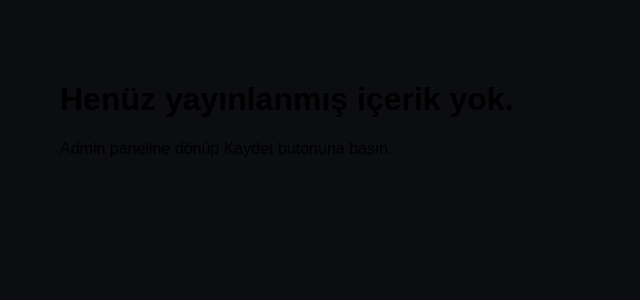
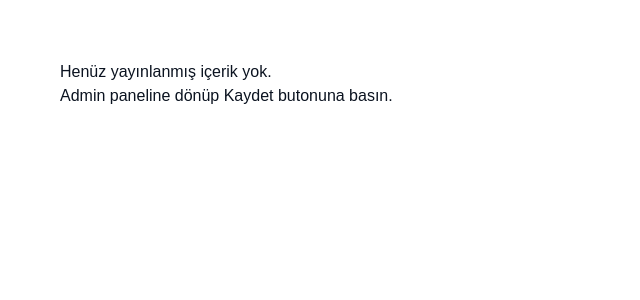
Before and after one commit to akindursuun/new, a Next.js app: page /preview in a window 1280 px wide. Shown: the top 300 px of the page, without its empty margins (0-640 px from the left). Built offline with nearby package versions, Linux system fonts and the light colour scheme.

Commit message:
Add premium corporate styles

```diff
--- a/src/app/globals.css
+++ b/src/app/globals.css
@@ -1,82 +1,7 @@
-:root{
-  --panel:#111318;
-  --panel-soft:#171a21;
-  --panel-border:rgba(255,255,255,.08);
-  --panel-text:#f3f5f7;
-  --panel-muted:#8d94a1;
-  --brand:#7c5cff;
-}
-*{box-sizing:border-box}
-html,body{margin:0;min-height:100%;background:#0b0d11}
-body{font-family:Inter,ui-sans-serif,system-ui,-apple-system,BlinkMacSystemFont,"Segoe UI",sans-serif}
-button,input{font:inherit}
-button{cursor:pointer}
-.builder-shell{height:100vh;display:flex;flex-direction:column;background:#0b0d11;color:var(--panel-text);overflow:hidden}
-.builder-topbar{height:68px;flex:0 0 68px;display:grid;grid-template-columns:1fr auto 1fr;align-items:center;gap:20px;padding:0 16px;border-bottom:1px solid var(--panel-border);background:rgba(17,19,24,.97);backdrop-filter:blur(16px);z-index:20}
-.builder-brand{display:flex;align-items:center;gap:10px}
-.builder-brand>div{display:flex;flex-direction:column}
-.builder-brand strong{font-size:14px;letter-spacing:-.02em}
-.builder-brand small{font-size:10px;color:var(--panel-muted);margin-top:2px}
-.builder-mark{width:32px;height:32px;display:grid;place-items:center;border-radius:9px;background:linear-gradient(135deg,#9178ff,#5838f3);font-size:15px;font-weight:900;box-shadow:0 10px 25px rgba(89,56,243,.28)}
-.device-switcher,.top-actions{display:flex;align-items:center;gap:4px;padding:4px;border:1px solid var(--panel-border);border-radius:10px;background:#0d0f14}
-.device-switcher button,.top-actions button{border:0;background:transparent;color:#aab0bb;padding:8px 11px;border-radius:7px;font-size:11px;font-weight:650;transition:.16s ease}
-.device-switcher button:hover,.top-actions button:hover{background:#1b1e25;color:white}
-.top-actions{justify-self:end}
-.top-actions .primary-action{background:white;color:#101218}
-.top-actions .primary-action:hover{background:#eceef3;color:#101218}
-.builder-workspace{min-height:0;flex:1;display:grid;grid-template-columns:310px minmax(0,1fr)}
-.builder-sidebar{min-height:0;display:flex;flex-direction:column;border-right:1px solid var(--panel-border);background:var(--panel);overflow:hidden}
-.sidebar-tabs{display:grid;grid-template-columns:repeat(5,1fr);gap:3px;padding:10px;border-bottom:1px solid var(--panel-border)}
-.sidebar-tabs button{min-width:0;border:0;border-radius:7px;padding:8px 3px;background:transparent;color:#737b89;font-size:9px;font-weight:750;letter-spacing:.02em}
-.sidebar-tabs button.active{background:#242833;color:#fff}
-.sidebar-head{padding:15px 16px 12px;border-bottom:1px solid var(--panel-border);display:flex;flex-direction:column;gap:4px}
-.sidebar-head strong{font-size:12px}
-.sidebar-head small{font-size:10px;color:var(--panel-muted);line-height:1.45}
-.panel-host,.theme-panel{display:none;min-height:0;flex:1;overflow:auto}
-.panel-host.active,.theme-panel.active{display:block}
-.canvas-shell{position:relative;min-width:0;min-height:0;background:#252830;padding:14px;overflow:hidden}
-#gjs{height:100%!important;border-radius:10px;overflow:hidden;background:#fff;box-shadow:0 12px 40px rgba(0,0,0,.25)}
-.builder-loading{position:absolute;inset:14px;z-index:10;display:grid;place-items:center;background:#14171d;color:#aeb4bf;border-radius:10px;font-size:13px}
-.theme-panel{padding:16px}
-.theme-panel label{display:grid;grid-template-columns:1fr 38px;gap:7px 12px;align-items:center;padding:13px 0;border-bottom:1px solid var(--panel-border)}
-.theme-panel label span{font-size:11px;font-weight:650}
-.theme-panel label code{grid-column:1/-1;color:#777f8c;font-size:10px}
-.theme-panel input[type=color]{width:38px;height:32px;border:1px solid var(--panel-border);padding:2px;border-radius:8px;background:#0f1116}
-.theme-presets{display:grid;grid-template-columns:1fr 1fr;gap:7px;margin-top:18px}
-.theme-presets button,.danger-action{border:1px solid var(--panel-border);border-radius:8px;background:#1a1d24;color:#c9ced7;padding:10px;font-size:10px}
-.theme-presets button:hover{background:#232731;color:white}
-.danger-action{width:100%;margin-top:18px;color:#ff9a9a;border-color:rgba(255,100,100,.17);background:rgba(255,70,70,.06)}
-.danger-action:hover{background:rgba(255,70,70,.12)}
-/* GrapesJS dark integration */
-.gjs-one-bg{background-color:#111318!important}
-.gjs-two-color{color:#aeb4bf!important}
-.gjs-three-bg{background-color:#7c5cff!important;color:#fff!important}
-.gjs-four-color,.gjs-four-color-h:hover{color:#927cff!important}
-.gjs-blocks-c{display:grid!important;grid-template-columns:1fr 1fr;gap:7px;padding:10px!important}
-.gjs-block{width:auto!important;min-height:72px!important;margin:0!important;padding:10px 8px!important;border-radius:9px!important;border:1px solid rgba(255,255,255,.07)!important;box-shadow:none!important;background:#191c23!important;color:#b7bdc8!important;transition:.15s ease!important}
-.gjs-block:hover{background:#222630!important;color:white!important;transform:translateY(-1px)}
-.gjs-block-label{font-size:9px!important;font-weight:650!important;line-height:1.3!important}
-.gjs-block-category .gjs-title,.gjs-sm-sector-title{background:#12151a!important;border-bottom:1px solid rgba(255,255,255,.06)!important;padding:10px 12px!important;font-size:10px!important;font-weight:750!important;letter-spacing:.02em!important}
-.gjs-sm-sector{border-bottom:1px solid rgba(255,255,255,.06)!important}
-.gjs-sm-properties{padding:8px!important}
-.gjs-sm-property{font-size:10px!important}
-.gjs-sm-label{font-size:9px!important;color:#8c94a2!important}
-.gjs-field{background:#1c2028!important;border:1px solid rgba(255,255,255,.06)!important;color:#e1e5eb!important;border-radius:6px!important}
-.gjs-field input,.gjs-field select{color:#e1e5eb!important}
-.gjs-layer{background:#15181e!important;border-bottom:1px solid rgba(255,255,255,.05)!important}
-.gjs-layer-title{font-size:10px!important}
-.gjs-trt-trait{padding:8px 10px!important}
-.gjs-trt-trait__wrp-label{font-size:9px!important;color:#8d94a1!important}
-.gjs-cv-canvas{width:100%!important;height:100%!important;top:0!important}
-.gjs-frame-wrapper{background:#e9eaed}
-.gjs-pn-panels{display:none!important}
-@media(max-width:1000px){
- .builder-workspace{grid-template-columns:260px minmax(0,1fr)}
- .builder-topbar{grid-template-columns:auto 1fr}
- .device-switcher{display:none}
-}
-@media(max-width:720px){
- .builder-workspace{grid-template-columns:220px minmax(0,1fr)}
- .top-actions button:nth-child(-n+2){display:none}
- .builder-brand small{display:none}
-}
+@import "tailwindcss";
+:root{--ink:#0b1320;--muted:#697386;--line:#e7e9ee;--brand:#c89b5a;--paper:#f6f4ef}
+*{box-sizing:border-box}html{scroll-behavior:smooth}body{margin:0;color:var(--ink);background:#fff;font-family:Arial,Helvetica,sans-serif}a{text-decoration:none;color:inherit}
+.container{width:min(1240px,calc(100% - 40px));margin:0 auto}.eyebrow{font-size:11px;letter-spacing:.2em;font-weight:700;color:#8b6a39;text-transform:uppercase}.display{font-size:clamp(54px,7vw,110px);line-height:.92;letter-spacing:-.065em}.section-title{font-size:clamp(38px,5vw,72px);line-height:.98;letter-spacing:-.05em}.muted{color:var(--muted)}
+.hero-grid{display:grid;grid-template-columns:1.08fr .92fr;gap:36px;align-items:end}.visual{min-height:640px;border-radius:2px;background:linear-gradient(145deg,#0d1b2a,#29455d 55%,#b08750);position:relative;overflow:hidden}.visual:after{content:"";position:absolute;width:360px;height:360px;border:1px solid rgba(255,255,255,.22);border-radius:50%;right:-80px;top:70px}.visual:before{content:"";position:absolute;inset:auto 30px 30px 30px;height:1px;background:rgba(255,255,255,.3)}
+.card{border:1px solid var(--line);background:#fff}.soft{background:var(--paper)}.sector-card{min-height:310px;padding:30px;display:flex;flex-direction:column;justify-content:space-between;transition:.25s}.sector-card:hover{transform:translateY(-4px);box-shadow:0 24px 60px rgba(14,24,38,.08)}.num{font-size:12px;color:#9a7a4d;letter-spacing:.16em}.metric{border-top:1px solid var(--line);padding:26px 0}.metric strong{font-size:42px;letter-spacing:-.05em;display:block}.navlink{font-size:13px;color:#3b4656}.navlink:hover{color:#9d7133}.footer-link{font-size:13px;color:#b9c0ca}.footer-link:hover{color:#fff}
+@media(max-width:900px){.hero-grid{grid-template-columns:1fr}.visual{min-height:420px}.desktop-nav{display:none!important}.grid4{grid-template-columns:1fr 1fr!important}}@media(max-width:560px){.container{width:min(100% - 28px,1240px)}.grid4{grid-template-columns:1fr!important}.display{font-size:50px}}
```
